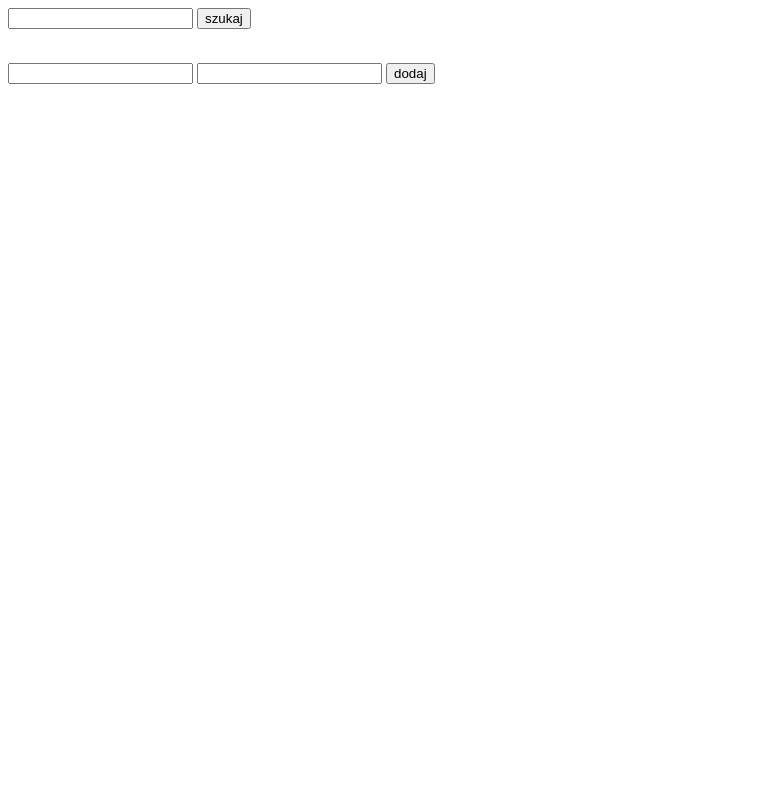
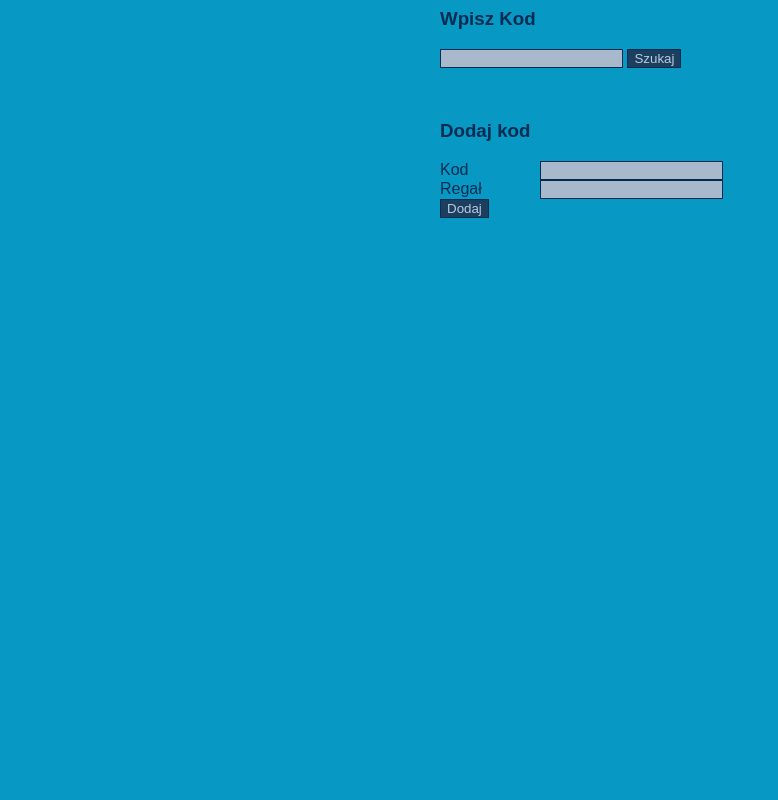
Before and after one commit to hackerspace-silesia/lcchack, a Django app: page /search/ in a window 1280 px wide. Shown: the whole page, without its empty margins (0-778 px from the left). Run offline with Django 3.2, Linux system fonts and the light colour scheme.

Commit message:
fixes, add css

```diff
--- a/lcc_hack/lcc/templates/lcc/index.html
+++ b/lcc_hack/lcc/templates/lcc/index.html
@@ -1,7 +1,25 @@
-<form action='/search/' method='GET'> <input name='lcc' value='{{lcc_query}}' /> <button>szukaj</button> </form> <br/>
-<form action='/add_lcc/' method='POST'> <input name='lcc' /> <input name='regal' /> <button>dodaj</button> </form> <br/>
-<ul>
-    {% for lcc in lcc_list %}
-    <li>{{lcc.value}} <strong> REGAŁ:  {{lcc.regal}}</strong></li>
-    {% endfor %}
-</ul>
+<style>
+    body {font-family: Arial; background-color: #0798c3; color: #022c53;}
+    label {width: 100px; display: block; float: left;}
+    button {border: 1px solid #022c52; background-color: #1d3f5f; color: #b8cbdc;}
+    input {color: #002c52; background-color: #a7b9ca; border: 1px solid #002c52;}
+    ul.lcc-list { display: block; margin: auto; }
+    ul.lcc-list li {display: block;}
+    div.main {width: 400px; margin: auto; height: 100%}
+</style>
+<div class='main'>
+    <form action='/search/' method='GET'>
+        <h3>Wpisz Kod</h3>
+        <input name='lcc' value='{{lcc_query}}' /> <button>Szukaj</button> </form> <br/>
+    <ul class='lcc-list'>
+        {% for lcc in lcc_list %}
+        <li>{{lcc.value}} <strong> REGAŁ:  {{lcc.regal}}</strong></li>
+        {% endfor %}
+    </ul>
+    <form action='/add_lcc/' method='POST'>
+        <h3>Dodaj kod</h3>
+        <label>Kod</label> <input name='lcc' /> <br />
+        <label>Regał</label> <input name='regal' /> <br />
+        <button>Dodaj</button>
+    </form> <br/>
+</div>
--- a/lcc_hack/lcc/views.py
+++ b/lcc_hack/lcc/views.py
@@ -18,11 +18,11 @@ def index(request):
             )
             if lcc.sub_class_start is not None:
                 query = query.filter(
-                    sub_class_start__gte=lcc.sub_class_start,
+                    sub_class_start__lte=lcc.sub_class_start,
                 )
             if lcc.sub_class_end is not None:
                 query = query.filter(
-                    sub_class_end__lte=lcc.sub_class_end,
+                    sub_class_end__gte=lcc.sub_class_end,
                 )
             lcc_list = query.all()
 
```
